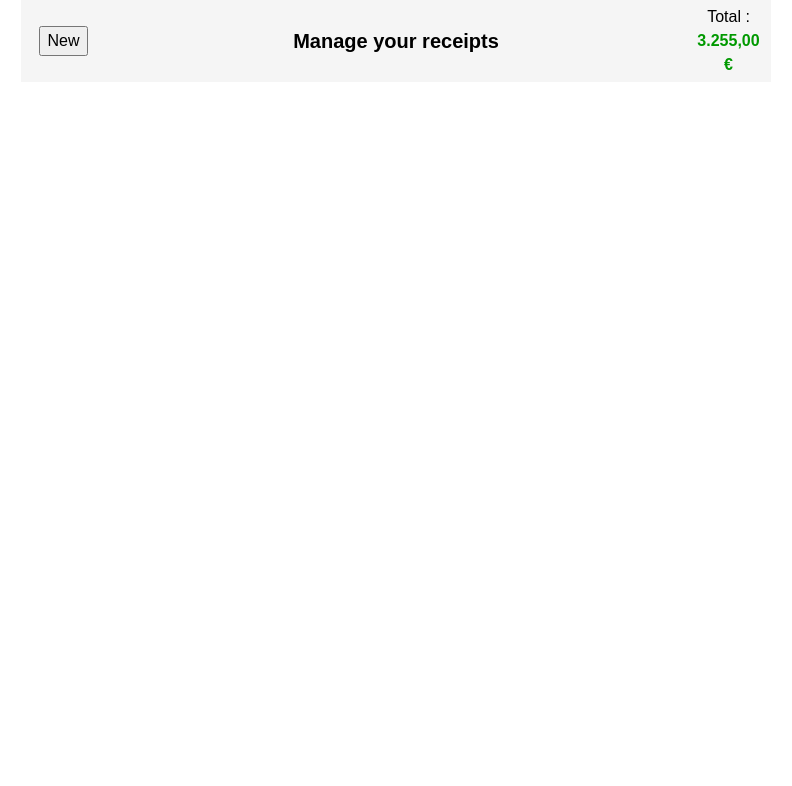
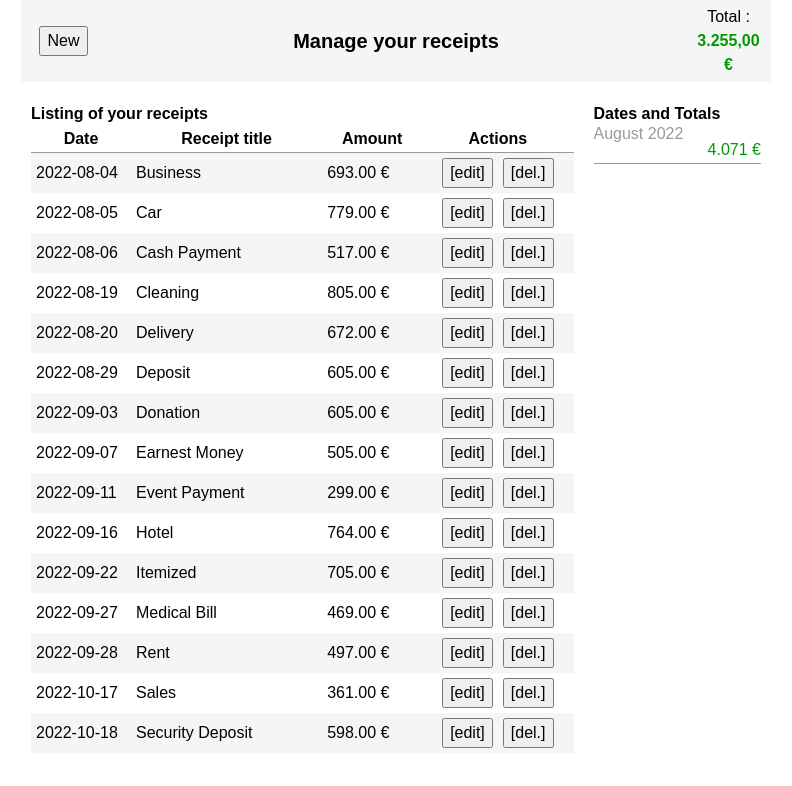
Before and after one commit to xkamui/5team-receipts, a React (Create React App) app in the folder receipts/: page / in a window 1280 px wide. Shown: the top 786 px of the page, without its empty margins (244-1036 px from the left). Built offline with nearby package versions, Linux system fonts and the light colour scheme.

Commit message:
Ajout des listings en mode statique

```diff
--- a/receipts/src/App.js
+++ b/receipts/src/App.js
@@ -1,10 +1,12 @@
 import './assets/styles/App.css';
+import ManageReceipts from './components/manageReceipts';
 import MainHeader from './components/mainHeader';
 
 function App() {
   return (
     <div className="App">
       <MainHeader />
+      <ManageReceipts />
     </div>
   );
 }
--- /dev/null
+++ b/receipts/src/assets/styles/listActions.css
@@ -0,0 +1,8 @@
+.actions {
+padding: 0 10px;
+white-space: nowrap;
+}
+
+.actions button {
+margin: 0 5px;
+}
--- /dev/null
+++ b/receipts/src/assets/styles/listReceipts.css
@@ -0,0 +1,40 @@
+#receipts {
+width: 75%;
+padding: 0 10px;
+}
+
+#receipts h2 {
+font-size: 16px;
+font-weight: bold;
+}
+
+#receipts table {
+width: 100%;
+border-collapse: collapse;
+}
+
+#receipts table thead tr th {
+border-bottom: 1px solid #999999;
+}
+
+#receipts table tbody tr td {
+width: auto;
+padding: 5px;
+}
+
+#receipts table tbody tr:nth-child(odd) td {
+background: #f5f5f5;
+}
+
+#receipts table tbody tr td.date-receipt {
+width: 100px;
+}
+
+#receipts table tbody tr td.acts-receipt {
+width: 100px;
+}
+
+#receipts table tbody tr td.amnt-receipt {
+width: 100px;
+white-space: nowrap;
+}
--- /dev/null
+++ b/receipts/src/assets/styles/listTotalMonth.css
@@ -0,0 +1,9 @@
+#dates {
+width: 25%;
+padding: 0 10px;
+}
+
+#dates h2 {
+font-size: 16px;
+font-weight: bold;
+}
--- /dev/null
+++ b/receipts/src/assets/styles/manageReceipts.css
@@ -0,0 +1,10 @@
+#receipts-content {
+    display: flex;
+    width: 100%;
+    max-width: 750px;
+    margin: 20px auto;
+}
+
+#receipts-content #receipts {
+width: 75%;
+}
--- /dev/null
+++ b/receipts/src/assets/styles/totalMonth.css
@@ -0,0 +1,17 @@
+.total-month {
+display: flex;
+flex-direction: column;
+padding: 0 0 5px 0;
+border-bottom: 1px solid #999999;
+}
+
+.total-month .month-name {
+color: #999999;
+line-height: 16px;
+}
+
+.total-month .month-totl {
+text-align: right;
+color: #009900;
+line-height: 16px;
+}
--- /dev/null
+++ b/receipts/src/components/listActions.js
@@ -0,0 +1,14 @@
+import '../assets/styles/listActions.css'
+
+function ListActions(){
+
+    return (
+        <div className="actions">
+            <button>[edit]</button>
+            <button>[del.]</button>
+        </div>
+    );
+
+}
+
+export default ListActions;
--- /dev/null
+++ b/receipts/src/components/listReceipts.js
@@ -0,0 +1,116 @@
+import '../assets/styles/listReceipts.css'
+import ListActions from './listActions';
+
+function ListReceipts(){
+
+    return (
+        <section id="receipts">
+            <h2>Listing of your receipts</h2>
+            <table>
+                <thead>
+                    <tr>
+                        <th>Date</th>
+                        <th>Receipt title</th>
+                        <th>Amount</th>
+                        <th>Actions</th>
+                    </tr>
+                </thead>
+                <tbody>
+                    <tr>
+                        <td className="date-receipt">2022-08-04</td>
+                        <td>Business</td>
+                        <td className="amnt-receipt">693.00 €</td>
+                        <td className="acts-receipt"><ListActions /></td>
+                    </tr>
+                    <tr>
+                        <td className="date-receipt">2022-08-05</td>
+                        <td>Car</td>
+                        <td className="amnt-receipt">779.00 €</td>
+                        <td className="acts-receipt"><ListActions /></td>
+                    </tr>
+                    <tr>
+                        <td className="date-receipt">2022-08-06</td>
+                        <td>Cash Payment</td>
+                        <td className="amnt-receipt">517.00 €</td>
+                        <td className="acts-receipt"><ListActions /></td>
+                    </tr>
+                    <tr>
+                        <td className="date-receipt">2022-08-19</td>
+                        <td>Cleaning</td>
+                        <td className="amnt-receipt">805.00 €</td>
+                        <td className="acts-receipt"><ListActions /></td>
+                    </tr>
+                    <tr>
+                        <td className="date-receipt">2022-08-20</td>
+                        <td>Delivery</td>
+                        <td className="amnt-receipt">672.00 €</td>
+                        <td className="acts-receipt"><ListActions /></td>
+                    </tr>
+                    <tr>
+                        <td className="date-receipt">2022-08-29</td>
+                        <td>Deposit</td>
+                        <td className="amnt-receipt">605.00 €</td>
+                        <td className="acts-receipt"><ListActions /></td>
+                    </tr>
+                    <tr>
+                        <td className="date-receipt">2022-09-03</td>
+                        <td>Donation</td>
+                        <td className="amnt-receipt">605.00 €</td>
+                        <td className="acts-receipt"><ListActions /></td>
+                    </tr>
+                    <tr>
+                        <td className="date-receipt">2022-09-07</td>
+                        <td>Earnest Money</td>
+                        <td className="amnt-receipt">505.00 €</td>
+                        <td className="acts-receipt"><ListActions /></td>
+                    </tr>
+                    <tr>
+                        <td className="date-receipt">2022-09-11</td>
+                        <td>Event Payment</td>
+                        <td className="amnt-receipt">299.00 €</td>
+                        <td className="acts-receipt"><ListActions /></td>
+                    </tr>
+                    <tr>
+                        <td className="date-receipt">2022-09-16</td>
+                        <td>Hotel</td>
+                        <td className="amnt-receipt">764.00 €</td>
+                        <td className="acts-receipt"><ListActions /></td>
+                    </tr>
+                    <tr>
+                        <td className="date-receipt">2022-09-22</td>
+                        <td>Itemized</td>
+                        <td className="amnt-receipt">705.00 €</td>
+                        <td className="acts-receipt"><ListActions /></td>
+                    </tr>
+                    <tr>
+                        <td className="date-receipt">2022-09-27</td>
+                        <td>Medical Bill</td>
+                        <td className="amnt-receipt">469.00 €</td>
+                        <td className="acts-receipt"><ListActions /></td>
+                    </tr>
+                    <tr>
+                        <td className="date-receipt">2022-09-28</td>
+                        <td>Rent</td>
+                        <td className="amnt-receipt">497.00 €</td>
+                        <td className="acts-receipt"><ListActions /></td>
+                    </tr>
+                    <tr>
+                        <td className="date-receipt">2022-10-17</td>
+                        <td>Sales</td>
+                        <td className="amnt-receipt">361.00 €</td>
+                        <td className="acts-receipt"><ListActions /></td>
+                    </tr>
+                    <tr>
+                        <td className="date-receipt">2022-10-18</td>
+                        <td>Security Deposit</td>
+                        <td className="amnt-receipt">598.00 €</td>
+                        <td className="acts-receipt"><ListActions /></td>
+                    </tr>
+                </tbody>
+            </table>
+        </section>
+    );
+
+}
+
+export default ListReceipts;
--- /dev/null
+++ b/receipts/src/components/listTotalMonth.js
@@ -0,0 +1,15 @@
+import '../assets/styles/listTotalMonth.css'
+import TotalMonth from './totalMonth';
+
+function ListTotalMonth(){
+
+    return (
+        <section id="dates">
+            <h2>Dates and Totals</h2>
+            <TotalMonth />
+        </section>
+    );
+
+}
+
+export default ListTotalMonth;
--- /dev/null
+++ b/receipts/src/components/manageReceipts.js
@@ -0,0 +1,16 @@
+import '../assets/styles/manageReceipts.css'
+import ListReceipts from './listReceipts';
+import ListTotalMonth from './listTotalMonth';
+
+function ManageReceipts(){
+
+    return (
+        <section id="receipts-content">
+            <ListReceipts />
+            <ListTotalMonth />
+        </section>
+    );
+
+}
+
+export default ManageReceipts;
--- /dev/null
+++ b/receipts/src/components/totalMonth.js
@@ -0,0 +1,14 @@
+import '../assets/styles/totalMonth.css'
+
+function TotalMonth(){
+
+    return (
+        <div className="total-month">
+            <div className="month-name">August 2022</div>
+            <div className="month-totl">4.071 €</div>
+        </div>
+    );
+
+}
+
+export default TotalMonth;
```
